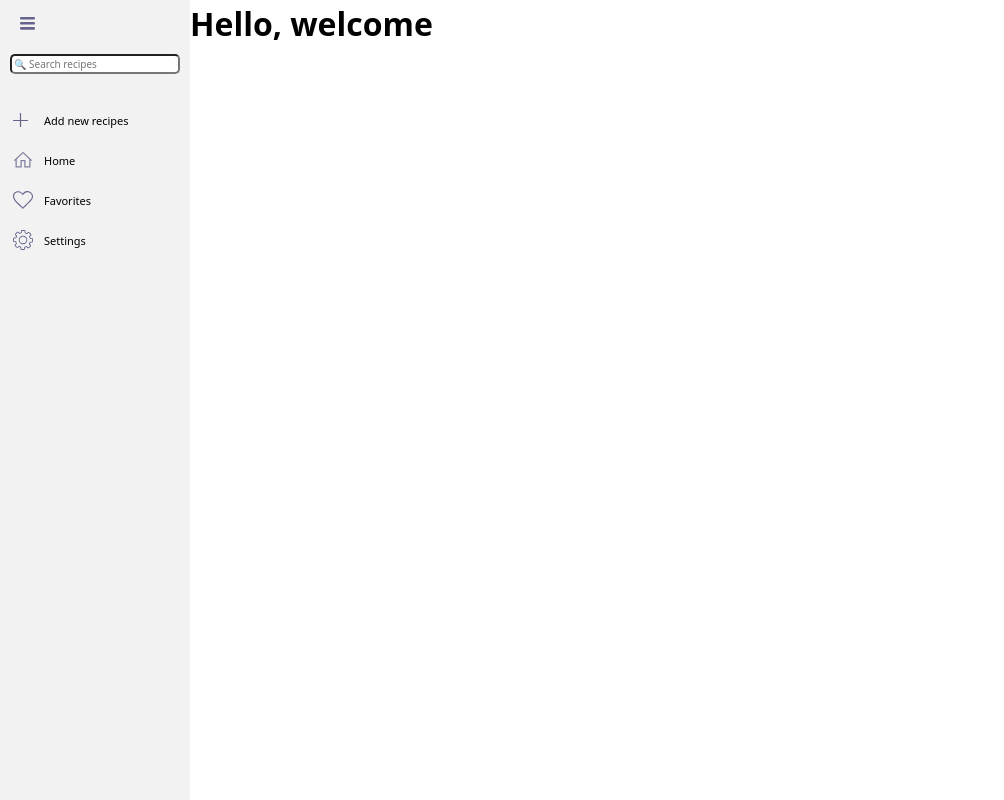
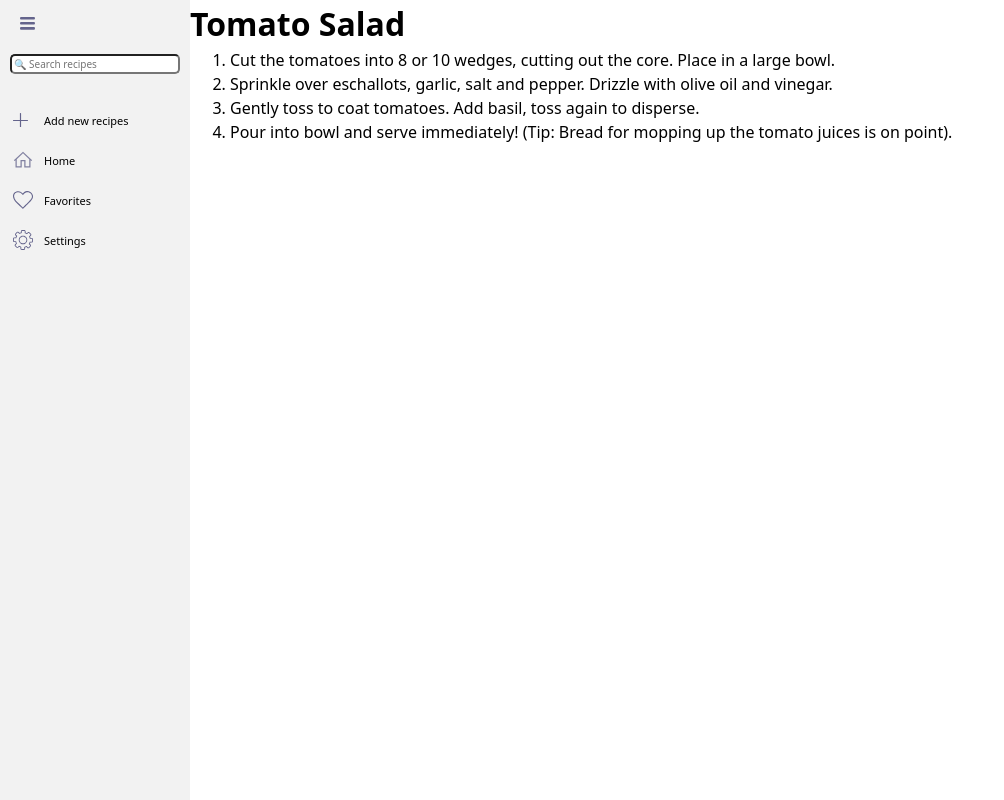
Before and after one commit to carolarruda/recipe-keeper, a React (Create React App) app: page /1 in a window 1280 px wide. Shown: the whole page, without its empty margins (0-1004 px from the left). Built offline with nearby package versions, Linux system fonts and the light colour scheme; data requests are answered from the project's data file.

Commit message:
working on recipe view

```diff
--- a/src/App.js
+++ b/src/App.js
@@ -4,20 +4,31 @@ import Main from "./components/Main";
 import {Routes, Route} from 'react-router-dom'
 import NewRecipe from "./components/NewRecipe";
 import RecipeView from "./components/RecipeView";
+import { useEffect, useState } from 'react'
 
 
 
 function App() {
+  const [recipes, setRecipes] = useState([])
+
+  useEffect(() => {
+    fetch('http://localhost:4000/recipes')
+    .then(response => response.json())
+    .then((data) => {
+      setRecipes(data);
+  })
+  }, [])
+
   return (
     <div className="grid">
       <SideBar className="nav-container" />
       <Routes>
         <Route path='/'
-        element={<Main className="main-container" />}/>
+        element={<Main className="main-container" recipes={recipes}/>}/>
         <Route path='/add-new-recipe'
         element={<NewRecipe />}/>
-        <Route path='/:title'
-        element={<RecipeView />}/>
+        <Route path='/:id'
+        element={<RecipeView recipes={recipes} />}/>
       </Routes>
 
     </div>
--- a/src/components/Main/index.js
+++ b/src/components/Main/index.js
@@ -1,30 +1,16 @@
 import "./style.css";
-import { useEffect, useState } from 'react'
 import { Link } from "react-router-dom";
 
-const Main = ({ className }) => {
-
-  const [recipe, setRecipe] = useState("")
-
-
-  useEffect(() => {
-    fetch('http://localhost:4000/recipes')
-    .then(response => response.json())
-    .then((data) => {
-      setRecipe(data);
-  })
-  }, [])
-
-  console.log('my data', recipe);
+const Main = ({ className, recipes }) => {
 
   return (
     <>
       <div className={className}>
         <div></div>
         <section className="card-grid">
-        {recipe.length > 0 && (recipe.map(item => {
+        {recipes.length > 0 && (recipes.map(item => {
           return (
-        <Link to={item.title.toLowerCase().replaceAll(' ', '')} style={{textDecoration: "none"}}><div style ={{ backgroundImage: `url(${item.photo})`}} >{item.title}</div></Link>
+        <Link key={item.id} to={`${item.id}`} style={{textDecoration: "none"}}><div  style ={{ backgroundImage: `url(${item.photo})`}} >{item.title}</div></Link>
           )
         }))}
 
--- a/src/components/Main/style.css
+++ b/src/components/Main/style.css
@@ -3,7 +3,6 @@
     grid-template-rows: 20px 1fr;
     padding-left: 20px;
     background-color: rgb(251, 251, 251);
-    background-image: url("");
 }
 
 .card-grid {
@@ -29,8 +28,6 @@
     padding-right: 10px;
     padding-bottom: 10px;
 
-
-
 }
 
 @media (max-width: 768px) {
--- a/src/components/RecipeView/index.js
+++ b/src/components/RecipeView/index.js
@@ -1,9 +1,25 @@
-const RecipeView = () => {
+import { useParams } from "react-router-dom";
 
-    return (
-        <h1>Hello, welcome</h1>
-    )
+const RecipeView = ({ recipes }) => {
+  const params = useParams();
 
-}
+  return (
+    <div>
+      {recipes.map(
+        (recipe) =>
+          recipe.id.toString() === `${params.id}` && (
+            <>
+              <h1>{recipe.title}</h1>
+              <ol>
+                {recipe.instructions.split("\n").map((line, index) => (
+                  <li key={index}>{line}</li>
+                ))}
+              </ol>
+            </>
+          )
+      )}
+    </div>
+  );
+};
 
-export default RecipeView
+export default RecipeView;
--- a/src/db/db.json
+++ b/src/db/db.json
@@ -3,19 +3,6 @@
     {
       "title": "Tomato Salad",
       "photo": "https://www.recipetineats.com/wp-content/uploads/2020/03/Tomato-Basil-Salad_2.jpg",
-      "rating": "3",
-      "course": "entree",
-      "prep": "00:10",
-      "cook": "00:10",
-      "servings": "4",
-      "ingredients": "4 ripe tomatoes (180g/ 6oz each) (Note 1)\n1 1/2 tsp finely minced eschalots (US: shallots) (Note 2)\n1/2 tsp finely minced garlic (use a knife, not garlic press)\n1 tbsp white wine vinegar (Note 3)\n3 tbsp extra virgin olive oil\n3/4 tsp cooking / kosher salt\n2 pinches white pepper\n1 1/2 tbsp finely sliced basil leaves ,",
-      "instructions": "    Cut the tomatoes into 8 or 10 wedges, cutting out the core. Place in a large bowl.\n    Sprinkle over eschallots, garlic, salt and pepper. Drizzle with olive oil and vinegar.\n    Gently toss to coat tomatoes. Add basil, toss again to disperse.\n    Pour into bowl and serve immediately! (Tip: Bread for mopping up the tomato juices is on point).",
-      "notes": "",
-      "id": 1
-    },
-    {
-      "title": "Tomato Soup",
-      "photo": "https://www.recipetineats.com/wp-content/uploads/2022/07/The-Best-Tomato-Salad_0-SQ.jpg?resize=317,317",
       "rating": "3",
       "course": "entree",
       "prep": "00:10",
```
